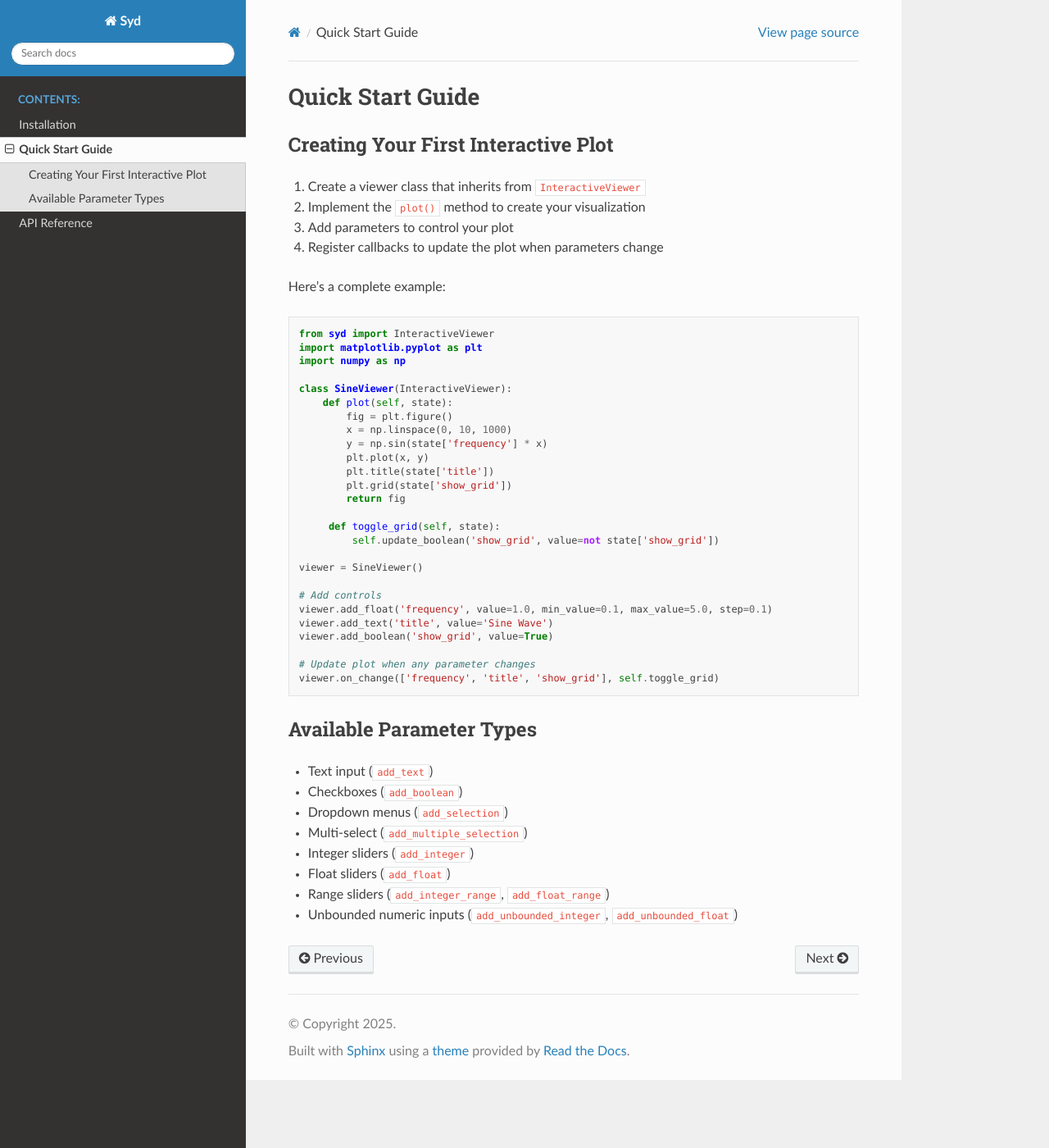
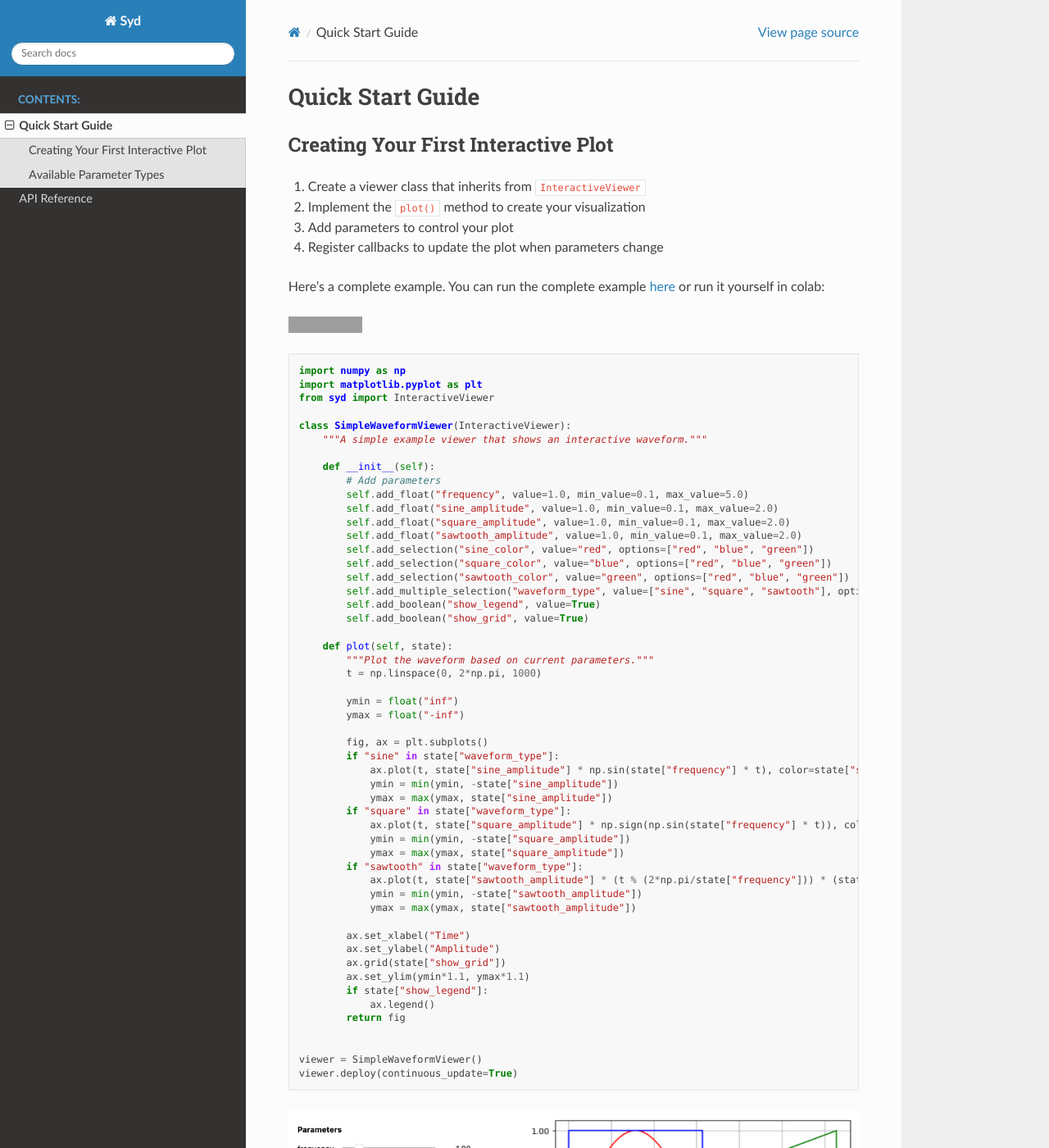
Before and after one commit to landoskape/syd, a Sphinx documentation site: the page built from docs/source/quickstart.rst, in a window 1280 px wide and 1400 px high. Shown: the whole window at 82% size. Built offline with Sphinx 7.4.7 and the Read the Docs theme 3.1.0, drawn with Linux system fonts in a browser that asks for light colours; pages that are not in the unit, such as notebooks, are missing from menus; grey boxes are pictures that could not be loaded.

Commit message:
add example to quickstart

```diff
--- a/docs/source/quickstart.rst
+++ b/docs/source/quickstart.rst
@@ -9,36 +9,74 @@ Creating Your First Interactive Plot
 3. Add parameters to control your plot
 4. Register callbacks to update the plot when parameters change
 
-Here's a complete example:
+Here's a complete example. You can run the complete example
+`here <https://github.com/sydpy/syd/blob/main/docs/examples/example_notebook.ipynb>`_
+or run it yourself in colab:
+
+.. image:: https://colab.research.google.com/assets/colab-badge.svg
+   :target: https://colab.research.google.com/github/landoskape/syd/blob/main/docs/examples/example_notebook.ipynb
+   :alt: Open In Colab
+
 
 .. code-block:: python
 
-   from syd import InteractiveViewer
-   import matplotlib.pyplot as plt
-   import numpy as np
+    import numpy as np
+    import matplotlib.pyplot as plt
+    from syd import InteractiveViewer
 
-   class SineViewer(InteractiveViewer):
-       def plot(self, state):
-           fig = plt.figure()
-           x = np.linspace(0, 10, 1000)
-           y = np.sin(state['frequency'] * x)
-           plt.plot(x, y)
-           plt.title(state['title'])
-           plt.grid(state['show_grid'])
-           return fig
+    class SimpleWaveformViewer(InteractiveViewer):
+        """A simple example viewer that shows an interactive waveform."""
 
-        def toggle_grid(self, state):
-            self.update_boolean('show_grid', value=not state['show_grid'])
+        def __init__(self):
+            # Add parameters
+            self.add_float("frequency", value=1.0, min_value=0.1, max_value=5.0)
+            self.add_float("sine_amplitude", value=1.0, min_value=0.1, max_value=2.0)
+            self.add_float("square_amplitude", value=1.0, min_value=0.1, max_value=2.0)
+            self.add_float("sawtooth_amplitude", value=1.0, min_value=0.1, max_value=2.0)
+            self.add_selection("sine_color", value="red", options=["red", "blue", "green"])
+            self.add_selection("square_color", value="blue", options=["red", "blue", "green"])
+            self.add_selection("sawtooth_color", value="green", options=["red", "blue", "green"])
+            self.add_multiple_selection("waveform_type", value=["sine", "square", "sawtooth"], options=["sine", "square", "sawtooth"])
+            self.add_boolean("show_legend", value=True)
+            self.add_boolean("show_grid", value=True)
 
-   viewer = SineViewer()
+        def plot(self, state):
+            """Plot the waveform based on current parameters."""
+            t = np.linspace(0, 2*np.pi, 1000)
 
-   # Add controls
-   viewer.add_float('frequency', value=1.0, min_value=0.1, max_value=5.0, step=0.1)
-   viewer.add_text('title', value='Sine Wave')
-   viewer.add_boolean('show_grid', value=True)
+            ymin = float("inf")
+            ymax = float("-inf")
 
-   # Update plot when any parameter changes
-   viewer.on_change(['frequency', 'title', 'show_grid'], self.toggle_grid)
+            fig, ax = plt.subplots()
+            if "sine" in state["waveform_type"]:
+                ax.plot(t, state["sine_amplitude"] * np.sin(state["frequency"] * t), color=state["sine_color"], label="Sine")
+                ymin = min(ymin, -state["sine_amplitude"])
+                ymax = max(ymax, state["sine_amplitude"])
+            if "square" in state["waveform_type"]:
+                ax.plot(t, state["square_amplitude"] * np.sign(np.sin(state["frequency"] * t)), color=state["square_color"], label="Square")
+                ymin = min(ymin, -state["square_amplitude"])
+                ymax = max(ymax, state["square_amplitude"])
+            if "sawtooth" in state["waveform_type"]:
+                ax.plot(t, state["sawtooth_amplitude"] * (t % (2*np.pi/state["frequency"])) * (state["frequency"] / 2 / np.pi), color=state["sawtooth_color"], label="Sawtooth")
+                ymin = min(ymin, -state["sawtooth_amplitude"])
+                ymax = max(ymax, state["sawtooth_amplitude"])
+
+            ax.set_xlabel("Time")
+            ax.set_ylabel("Amplitude")
+            ax.grid(state["show_grid"])
+            ax.set_ylim(ymin*1.1, ymax*1.1)
+            if state["show_legend"]:
+                ax.legend()
+            return fig
+
+
+    viewer = SimpleWaveformViewer()
+    viewer.deploy(continuous_update=True)
+
+.. image:: ../examples/assets/simple_waveform_viewer.png
+   :alt: Simple Waveform Viewer
+   :align: center
+
 
 Available Parameter Types
 -----------------------
```
Also changed, not shown: other parts of docs/source/quickstart.rst (+1 -1 lines), docs/source/index.rst (+19 -2 lines), docs/source/installation.rst (deleted, +0 -15 lines).
